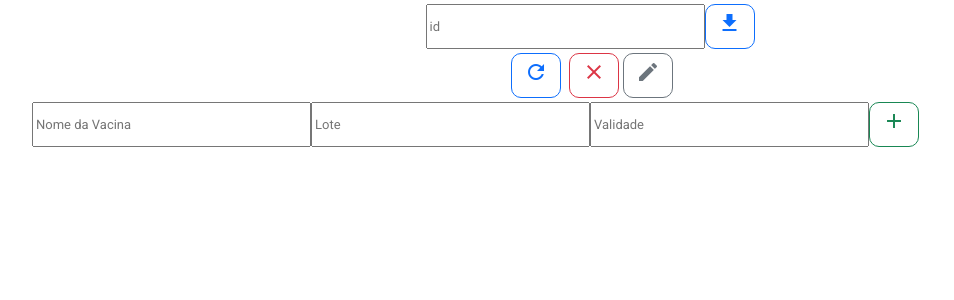
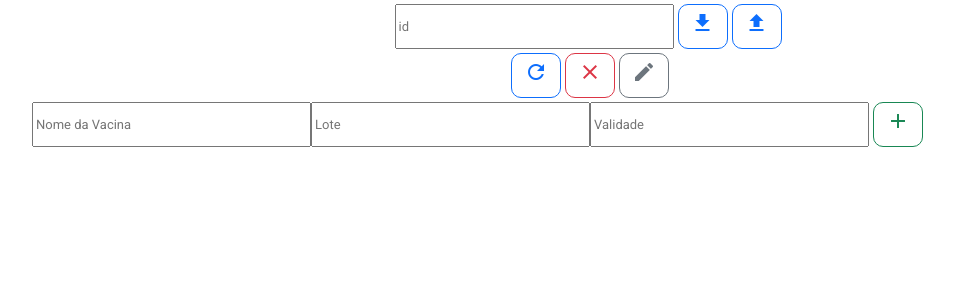
Before and after one commit to leandromelolm/colavacina-ajuda-no-registro-angular-19, an Angular app in the folder vacina-suporte-frontend/: page / in a window 1280 px wide. Shown: the top 300 px of the page, without its empty margins (50-1004 px from the left). Built offline with nearby package versions, Linux system fonts and the light colour scheme.

Commit message:
refactor(planilha): fetch post list

```diff
--- a/vacina-suporte-frontend/src/app/components/planilha/planilha.component.html
+++ b/vacina-suporte-frontend/src/app/components/planilha/planilha.component.html
@@ -1,15 +1,18 @@
 <div class="container">
     <div  class="my-1 div_download">
-        <input type="text" [(ngModel)]="txtId" placeholder="id">
-        <button class="btn btn-outline-primary" (click)="getList(txtId)">
+        <input class="me-1" type="text" [(ngModel)]="txtId" placeholder="id">
+        <button class="btn btn-outline-primary me-1" (click)="getList(txtId)">
             <mat-icon>download</mat-icon>
+        </button>
+        <button class="btn btn-outline-primary me-1" (click)="saveList()">
+            <mat-icon>upload</mat-icon>
         </button>
     </div>
     <div class="my-1 btn_config">
-        <button class="btn btn-outline-primary mx-1" (click)="updateRows()">
+        <button class="btn btn-outline-primary me-1" (click)="updateRows()">
             <mat-icon>refresh</mat-icon>
         </button>
-        <button class="btn btn-outline-danger  mx-1" (click)="clearAllChecks()">
+        <button class="btn btn-outline-danger me-1" (click)="clearAllChecks()">
             <mat-icon>clear</mat-icon>
         </button>
         <button class="btn btn-outline-secondary" id="edit" (click)="toggleEditMode()">
@@ -20,6 +23,7 @@
 
     <p></p>
     <div class="copied-message" *ngIf="copiedMessage">{{ copiedMessage }}</div>
+    <div class="copied-message" *ngIf="toastMessage">{{ toastMessage }}</div>
     <div *ngFor="let row of rows; let i = index">
         <div class="d-flex">
             <button (click)="toggleCheck(i)">
--- a/vacina-suporte-frontend/src/app/components/planilha/planilha.component.scss
+++ b/vacina-suporte-frontend/src/app/components/planilha/planilha.component.scss
@@ -61,4 +61,5 @@ input {
 
 select{
     border-radius: 20px;
+    height: 38px;
 }
--- a/vacina-suporte-frontend/src/app/components/planilha/planilha.component.ts
+++ b/vacina-suporte-frontend/src/app/components/planilha/planilha.component.ts
@@ -40,6 +40,7 @@ export class PlanilhaComponent {
   // opcaoSelecionada: string = 'E';
 
   copiedMessage: string = '';
+  toastMessage: string = '';
 
   updateRows() {
     const saved = localStorage.getItem('planilhaData');
@@ -115,4 +116,50 @@ export class PlanilhaComponent {
     console.log('Resposta:', data.content);
   }
 
+  async saveList() {
+
+    const lista = localStorage.getItem('planilhaData');
+
+    if(this.txtId === '') {
+      this.messageToast('Preencha o campo id')
+      return
+    }
+
+    const data = {
+      lista: lista,
+      id: this.txtId,
+      action: 'saveList'
+    }
+
+    this.send(data);
+  }
+
+  async send(data : any) {
+
+    const url = `https://script.google.com/macros/s/AKfycbxMjZhJ8AWQzprcHV81K3Zp8WLfrz35odWb4QnS4cZ4uK4PREo4bfER26s1xx3Epndm/exec`;
+    try {
+      const response = await fetch(url, {
+        method: 'POST',
+        body: JSON.stringify(data)
+      });
+
+      const res = await response.json();
+      console.log(res);
+      if (res.success) {
+        this.messageToast(res.message)
+      } else {
+        this.messageToast(`Falha ao salvar. mensagem de erro: ${res.error}`);
+      }
+    } catch (error) {
+      this.messageToast(`Erro: ${error}`);
+    }
+  }
+
+  messageToast(textMessage: string) {
+    this.toastMessage = `${textMessage}`;
+      setTimeout(() => {
+        this.toastMessage = '';
+      }, 5000);
+  }
+
 }
--- a/vacina-suporte-frontend/src/app/components/row/row.component.html
+++ b/vacina-suporte-frontend/src/app/components/row/row.component.html
@@ -11,10 +11,12 @@
         <div (click)="copyToClipboard(txtDataValidade)">{{ txtDataValidade }}</div>
     }
     <!-- <button id="edit" (click)="toggleEditMode()"><mat-icon class="icon-warn">edit</mat-icon></button> -->
-    <button id="edit" (click)="toggleEditMode()" class="btn btn-outline-success">
-        <!-- <mat-icon class="icon-warn">{{ add ? 'vaccines' : 'add' }}</mat-icon> -->
-        <mat-icon class="icon-warn">add</mat-icon>
-    </button>
+     <div class="ms-1">
+         <button id="edit" (click)="toggleEditMode()" class="btn btn-outline-success">
+             <!-- <mat-icon class="icon-warn">{{ add ? 'vaccines' : 'add' }}</mat-icon> -->
+             <mat-icon class="icon-warn">add</mat-icon>
+         </button>
+     </div>
 
 </div>
 
```
